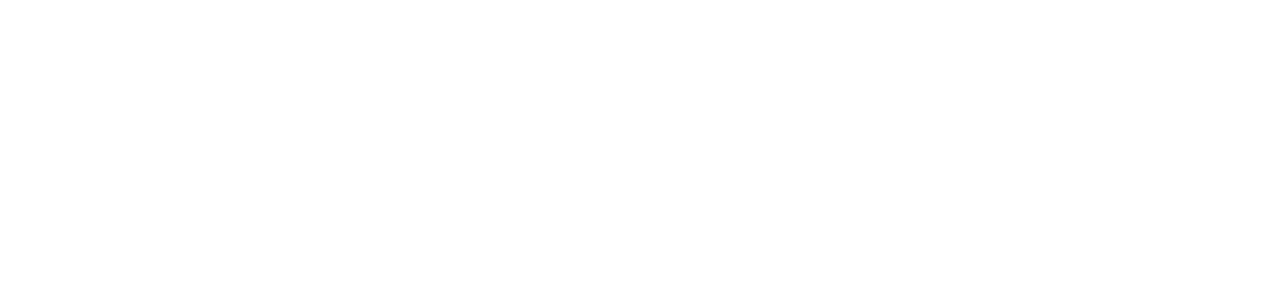
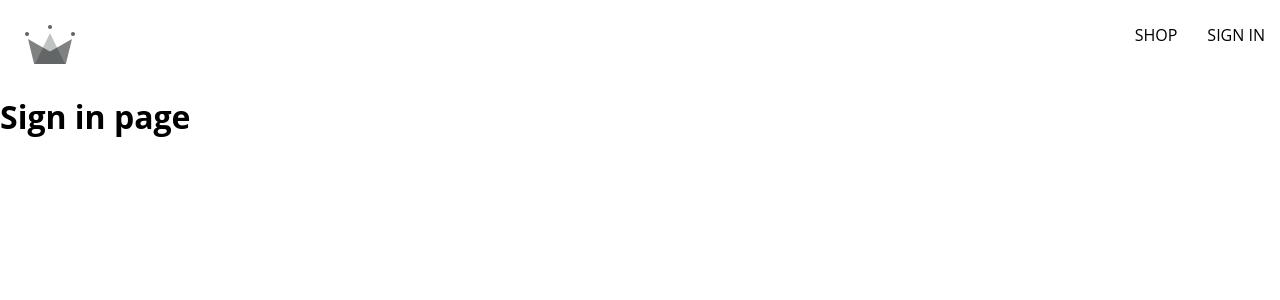
Before and after one commit to maulanakbrr/krwn-apparel-v2, a React (Create React App) app: page /sign-in in a window 1280 px wide. Before the commit this address had no page. Shown: the top 300 px of the page. Built offline with nearby package versions, Linux system fonts and the light colour scheme; the HTML template or start-up script is replaced by a standard one.

Commit message:
installed firebase, created SignInPage, updated App.jsx and Navigation

```diff
--- a/package.json
+++ b/package.json
@@ -6,6 +6,7 @@
     "@testing-library/jest-dom": "^5.16.5",
     "@testing-library/react": "^13.4.0",
     "@testing-library/user-event": "^13.5.0",
+    "firebase": "^9.13.0",
     "react": "^18.2.0",
     "react-dom": "^18.2.0",
     "react-router-dom": "^6.4.2",
--- a/src/App.jsx
+++ b/src/App.jsx
@@ -1,6 +1,7 @@
 import { Routes, Route } from "react-router-dom";
 import Navigation from "./routes/navigation/navigation.component";
 import HomePage from "./routes/home/home.component";
+import SignInPage from "./routes/sign-in/sign-in.component";
 
 const Shop = () => {
   return (
@@ -17,6 +18,7 @@
       <Route path='/' element={<Navigation/>}>
         <Route index element={<HomePage/>}/>
         <Route path='shop' element={<Shop/>}/>
+        <Route path='sign-in' element={<SignInPage/>}/>
       </Route>
     </Routes>
   );
--- a/src/routes/navigation/navigation.component.jsx
+++ b/src/routes/navigation/navigation.component.jsx
@@ -14,6 +14,9 @@
           <Link className="nav-link" to='/shop'>
             SHOP
           </Link>
+          <Link className="nav-link" to='/sign-in'>
+            SIGN IN
+          </Link>
         </div>
       </div>
       <Outlet/>
--- /dev/null
+++ b/src/routes/sign-in/sign-in.component.jsx
@@ -0,0 +1,11 @@
+import React from 'react'
+
+const SignInPage = () => {
+  return (
+    <div>
+      <h1>Sign in page</h1>
+    </div>
+  )
+}
+
+export default SignInPage
```
Also changed, not shown: 1 other file (tests, documents, lock files or other folders).
